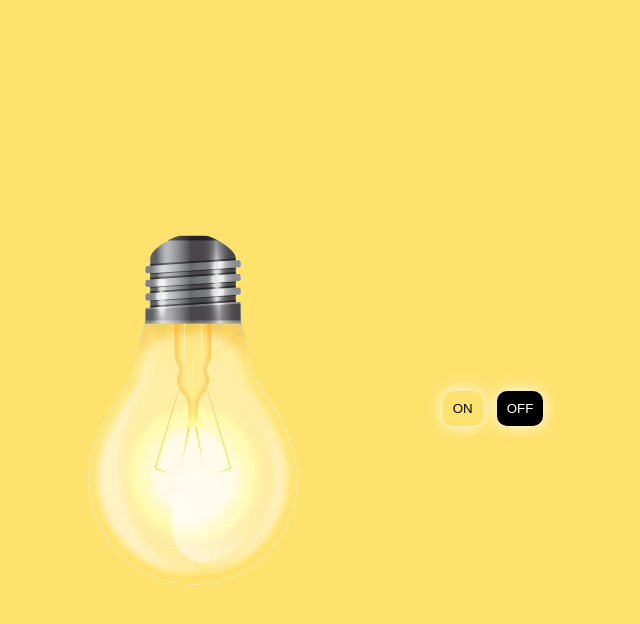
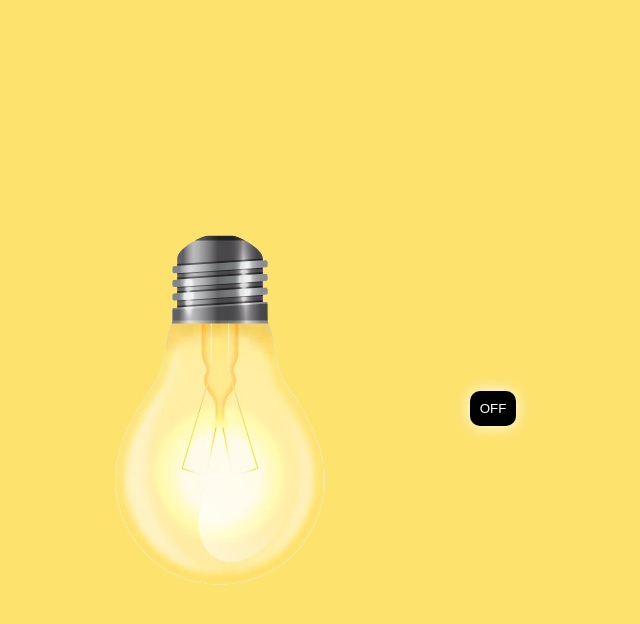
Before and after one commit to Shubhamparekh04/J-Query, a plain HTML site: page L2/hide-show/index.html in a window 1280 px wide. Both pictures are taken after a click on the button "ON". Shown: the whole page, without its empty margins (400-1040 px from the left). Drawn offline with nearby package versions, Linux system fonts and the light colour scheme.

Commit message:
Hide-show/keyboard/mouse events

```diff
--- a/L2/hide-show/index.html
+++ b/L2/hide-show/index.html
@@ -1,9 +1,9 @@
 <!DOCTYPE html>
 <html lang="en">
   <head>
-    <meta charset="UTF-8">
-    <meta name="viewport" content="width=device-width, initial-scale=1.0">
-    <link rel="stylesheet" href="style.css">
+    <meta charset="UTF-8" />
+    <meta name="viewport" content="width=device-width, initial-scale=1.0" />
+    <link rel="stylesheet" href="style.css" />
     <script
       src="https://code.jquery.com/jquery-3.7.1.min.js"
       integrity="sha256-/JqT3SQfawRcv/BIHPThkBvs0OEvtFFmqPF/lYI/Cxo="
@@ -12,15 +12,14 @@
     <title>Document</title>
   </head>
   <body>
-
     <div id="bulbs-pic">
-    <img id="img1" src="./bulb.png" alt="">
-    <img id="img2" src="./bulb1.png" alt="">
+      <!-- <img id="img1" src="./bulb.png" alt=""> -->
+      <img id="img2" src="./bulb1.png" alt="" />
     </div>
 
     <div id="btn">
       <button id="on">ON</button>
-    <button id="off">OFF</button>
+      <!-- <button id="off">OFF</button> -->
     </div>
 
     <script src="./jquery.js"></script>
--- a/L2/hide-show/jquery.js
+++ b/L2/hide-show/jquery.js
@@ -1,19 +1,69 @@
 $(document).ready(function () {
-  $("#img1").hide();
+  // $("#img1").hide();
 
+  // $("#on").on("click", function () {
+  //   $("#img1").show();
+  //   $("#img2").hide();
+  //   $("body").css("background-color", "#FDE26E");
+  //   $(this).css("background-color", "#FDE26E");
+  //   $(this).css("color", "black");
+  // });
+
+  // $("#off").on("click", function () {
+  //   $("#img1").hide();
+  //   $("#img2").show();
+  //   $("body").css("background-color", "black");
+  //   $("#on").css("background-color", "black");
+  //   $("#on").css("color", "white");
+  // });
+
+  // single button on/off code -
+
+  // $("#img1").hide();
+  // $("#off").hide();
+  // var a = 0;
+  // $("#on").css("background-color", "#FDE26E");
+  // $("#on").css("color", "black");
+
+  // $("#on").on("click", function () {
+  //   if (a === 0) {
+  //     $("#img1").show();
+  //     $("#img2").hide();
+  //     $("body").css("background-color", "#FDE26E");
+  //     $("#on").css("background-color", "black");
+  //     $(this).css("color", "white");
+  //     $(this).text("OFF");
+  //     a = 1;
+  //   } else {
+  //     $("#img2").show();
+  //     $("#img1").hide();
+  //     $("body").css("background-color", "black");
+  //     $("#on").css("background-color", "#FDE26E");
+  //     $("#on").css("color", "black");
+  //     $(this).text("ON");
+  //     a = 0;
+  //   }
+  // });
+
+  // with the use of attribute function which replaces images on click event
+  $("#on").css("background-color", "#FDE26E");
+  $("#on").css("color", "black");
+  var bulb = 0;
   $("#on").on("click", function () {
-    $("#img1").show();
-    $("#img2").hide();
-    $("body").css("background-color", "#FDE26E");
-    $(this).css("background-color", "#FDE26E");
-    $(this).css("color", "black");
-  });
-
-  $("#off").on("click", function () {
-    $("#img1").hide();
-    $("#img2").show();
-    $("body").css("background-color", "black");
-    $("#on").css("background-color", "black");
-    $("#on").css("color", "white");
+    if (bulb === 0) {
+      $("img").attr("src", "./bulb.png");
+      $("body").css("background-color", "#FDE26E");
+      $(this).css("background-color", "black");
+      $(this).css("color", "white");
+      $(this).text("OFF");
+      bulb = 1;
+    } else {
+      $("img").attr("src", "./bulb1.png");
+      $("body").css("background-color", "black");
+      $(this).css("background-color", "#FDE26E");
+      $(this).css("color", "black");
+      $(this).text("ON");
+      bulb = 0;
+    }
   });
 });
```
Lines whose indentation alone changed are shown as unchanged.
